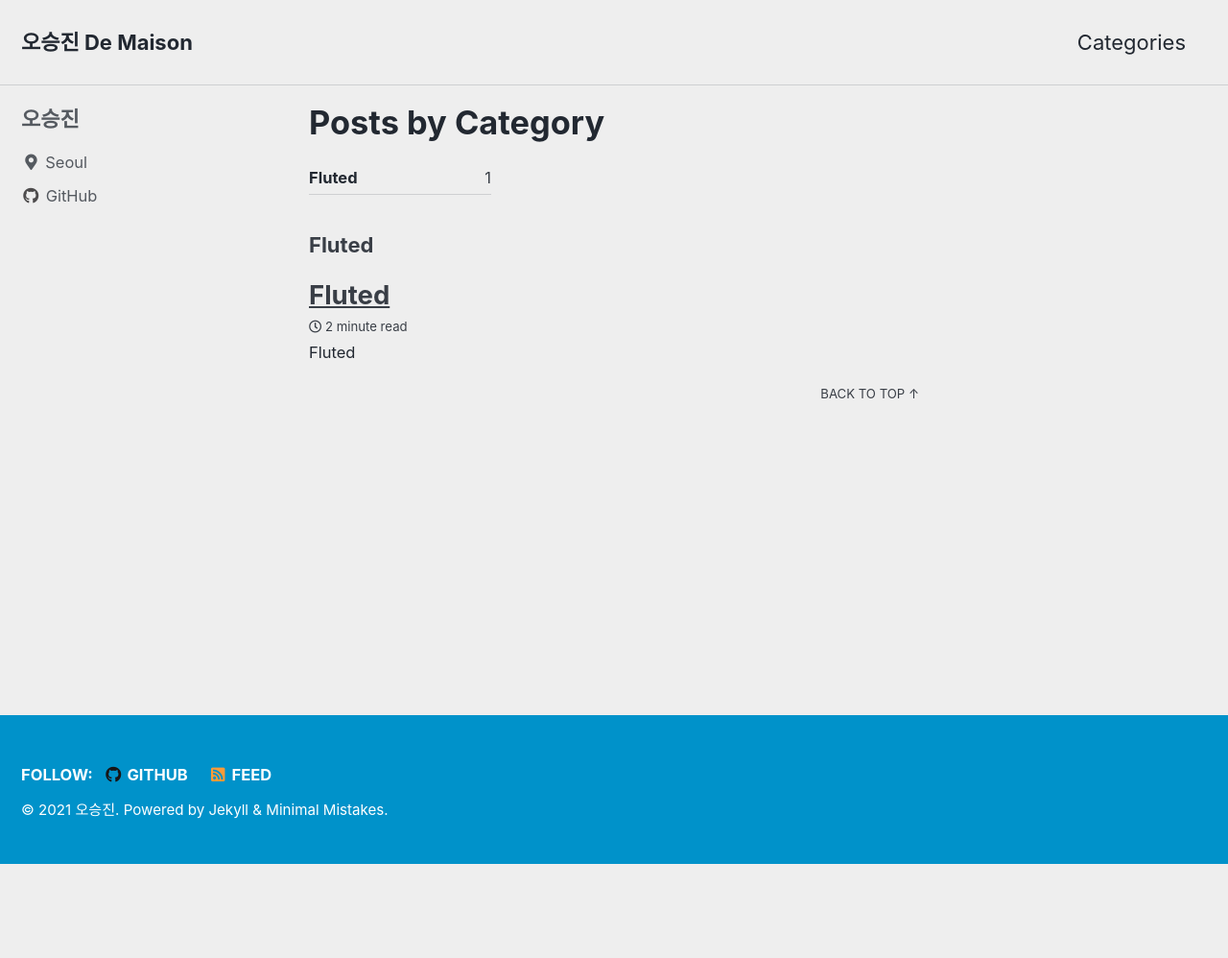
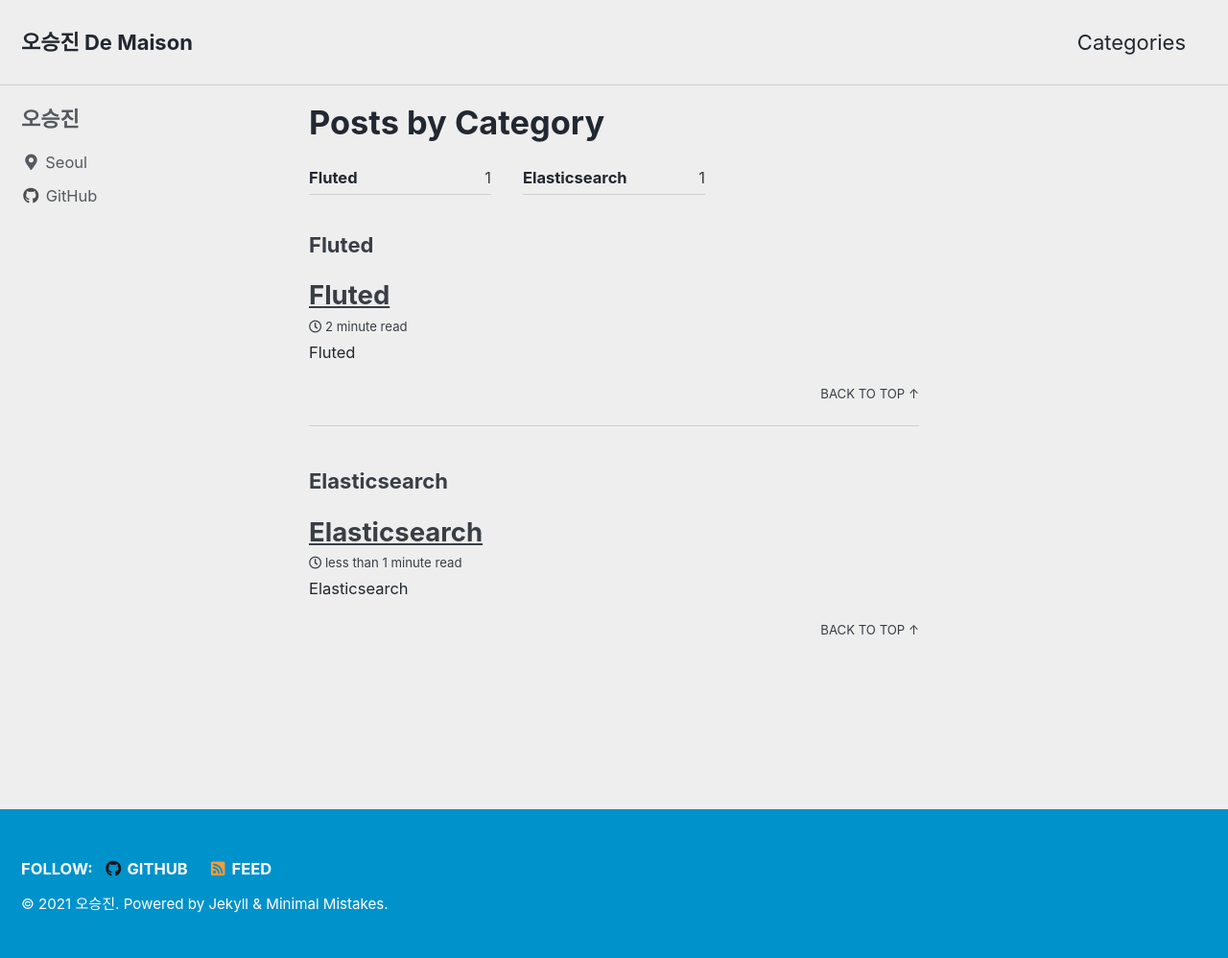
Before and after one commit to maison01006/maison01006.github.io, a Jekyll site: the page built from _pages/category-archive.md, in a window 1280 px wide. Shown: the whole page at 96% size. Built offline with Jekyll 4.4.1, drawn with Linux system fonts in a browser that asks for light colours; cached includes are drawn as plain includes; before the commit the page ends 900 px from its top, so only the background shows below that.

Commit message:
push elasticsearch

````diff
--- a/_posts/2021-07-06-Elasticsearch.md
+++ b/_posts/2021-07-06-Elasticsearch.md
@@ -1,4 +1,8 @@
-
+---
+title: "Elasticsearch"
+date: 2021-07-08
+categories: Elasticsearch
+---
 
 # Elasticsearch
 
@@ -12,8 +16,6 @@ wget https://artifacts.elastic.co/downloads/elasticsearch/elasticsearch-7.13.2-a
 wget https://artifacts.elastic.co/downloads/elasticsearch/elasticsearch-7.13.2-arm64.deb
 ```
 
-
-
 ### 데몬 실행
 
 ```bash
@@ -21,15 +23,11 @@ $ sudo systemctl start elasticsearch.service
 $ sudo systemctl status elasticsearch.service
 ```
 
-
-
 ### 설정
 
 ```bash
 $ sudo vi /etc/elasticsearch/elasticsearch.yml
 ```
-
-
 
 ### 명령어
 
````
